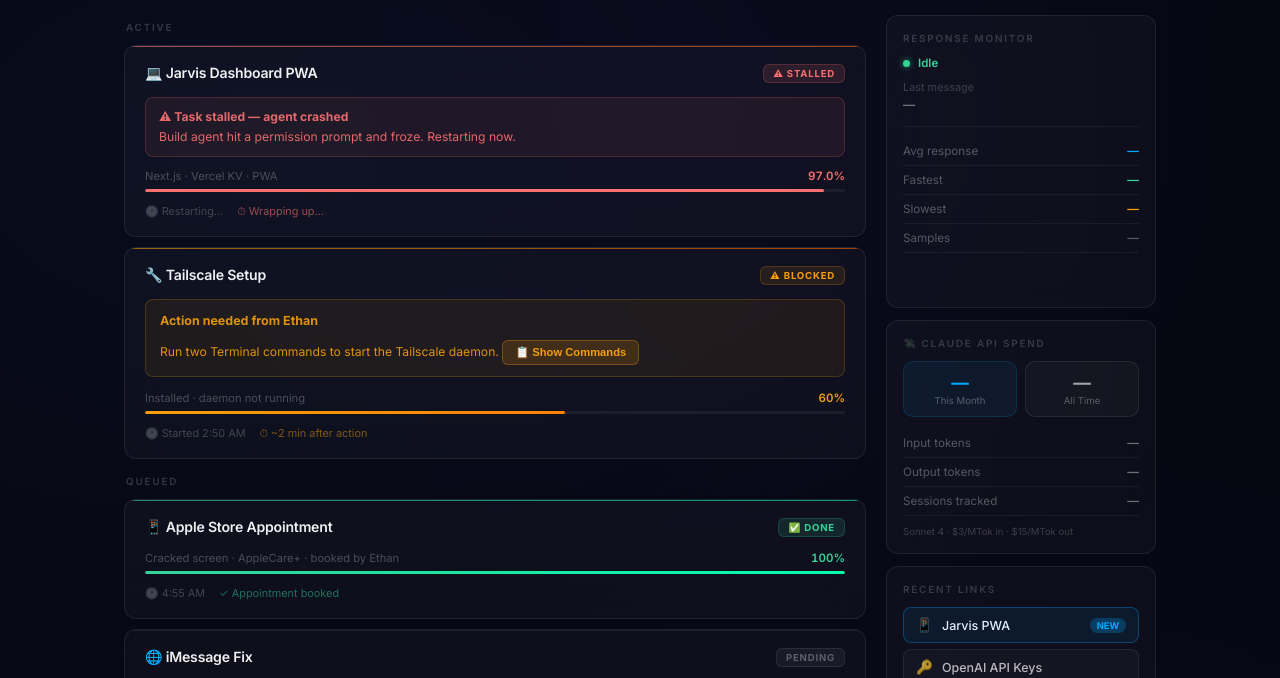
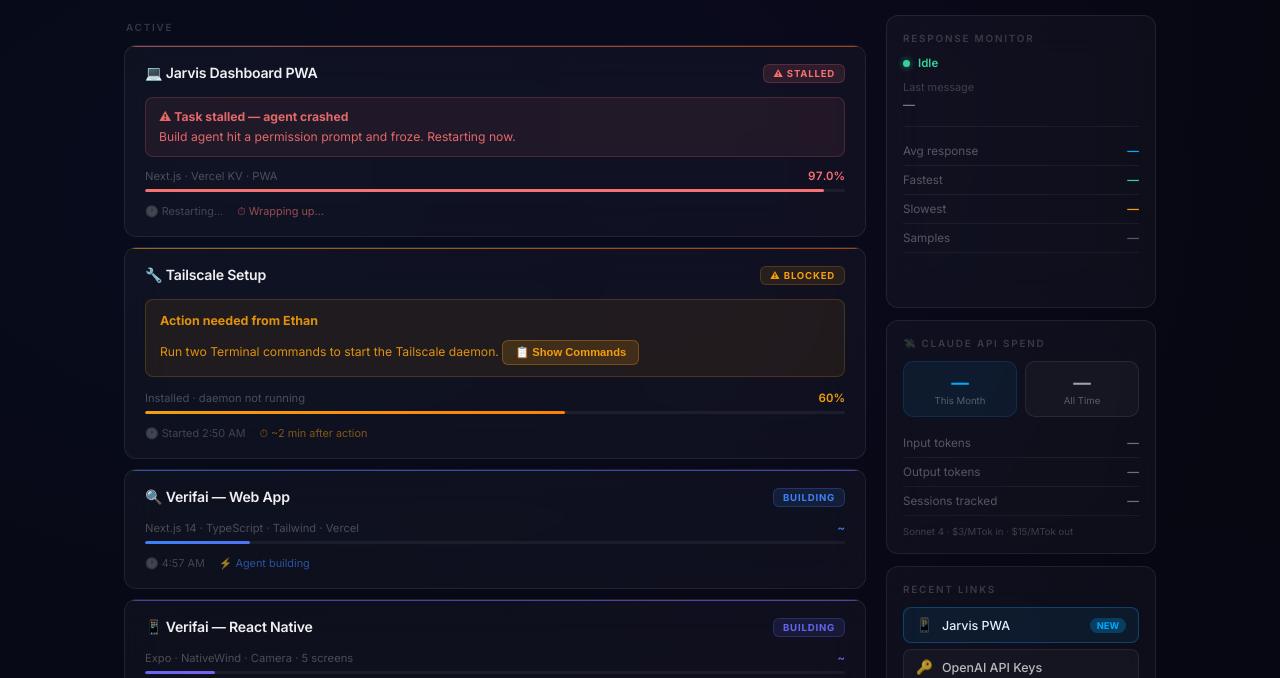
Before and after one commit to EthanFurstoss/jarvis-status, a plain HTML site: page index.html in a window 1280 px wide. Shown: the part 105-783 px from the top of the page. Drawn offline with Linux system fonts and the light colour scheme; no server answers.

Commit message:
Add Verifai tasks to dashboard

```diff
--- a/index.html
+++ b/index.html
@@ -246,6 +246,46 @@
       <div class="task-meta">
         <div class="meta-item">🕐 Started 2:50 AM</div>
         <div class="meta-item" style="color:rgba(245,158,11,0.5)">⏱ ~2 min after action</div>
+      </div>
+    </div>
+
+    <!-- VERIFAI WEB -->
+    <div class="task glass">
+      <div class="task-glow" style="background:linear-gradient(90deg,#3b82f6,#6366f1)"></div>
+      <div class="task-top">
+        <div class="task-name">🔍 Verifai — Web App</div>
+        <div class="badge" style="background:rgba(59,130,246,0.12);color:#3b82f6;border:1px solid rgba(59,130,246,0.25)">Building</div>
+      </div>
+      <div class="progress-area">
+        <div class="progress-top">
+          <span class="progress-label">Next.js 14 · TypeScript · Tailwind · Vercel</span>
+          <span class="progress-pct" style="color:#3b82f6">~</span>
+        </div>
+        <div class="progress-track"><div class="progress-fill" style="width:15%;background:linear-gradient(90deg,#3b82f6,#6366f1);animation:shimmer 2s linear infinite;background-size:200% 100%"></div></div>
+      </div>
+      <div class="task-meta">
+        <div class="meta-item">🕐 4:57 AM</div>
+        <div class="meta-item" style="color:rgba(59,130,246,0.6)">⚡ Agent building</div>
+      </div>
+    </div>
+
+    <!-- VERIFAI MOBILE -->
+    <div class="task glass">
+      <div class="task-glow" style="background:linear-gradient(90deg,#6366f1,#8b5cf6)"></div>
+      <div class="task-top">
+        <div class="task-name">📱 Verifai — React Native</div>
+        <div class="badge" style="background:rgba(99,102,241,0.12);color:#6366f1;border:1px solid rgba(99,102,241,0.25)">Building</div>
+      </div>
+      <div class="progress-area">
+        <div class="progress-top">
+          <span class="progress-label">Expo · NativeWind · Camera · 5 screens</span>
+          <span class="progress-pct" style="color:#6366f1">~</span>
+        </div>
+        <div class="progress-track"><div class="progress-fill" style="width:10%;background:linear-gradient(90deg,#6366f1,#8b5cf6);animation:shimmer 2s linear infinite;background-size:200% 100%"></div></div>
+      </div>
+      <div class="task-meta">
+        <div class="meta-item">🕐 4:57 AM</div>
+        <div class="meta-item" style="color:rgba(99,102,241,0.6)">⚡ Agent building</div>
       </div>
     </div>
 
```
